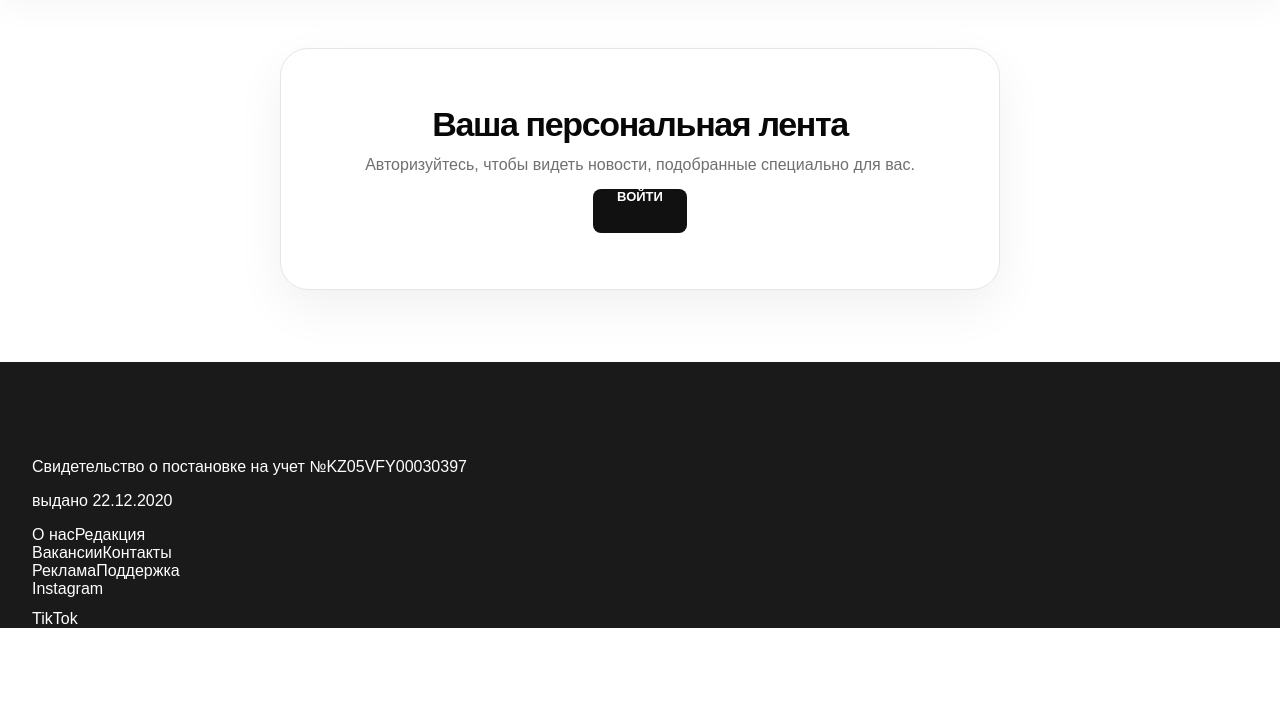
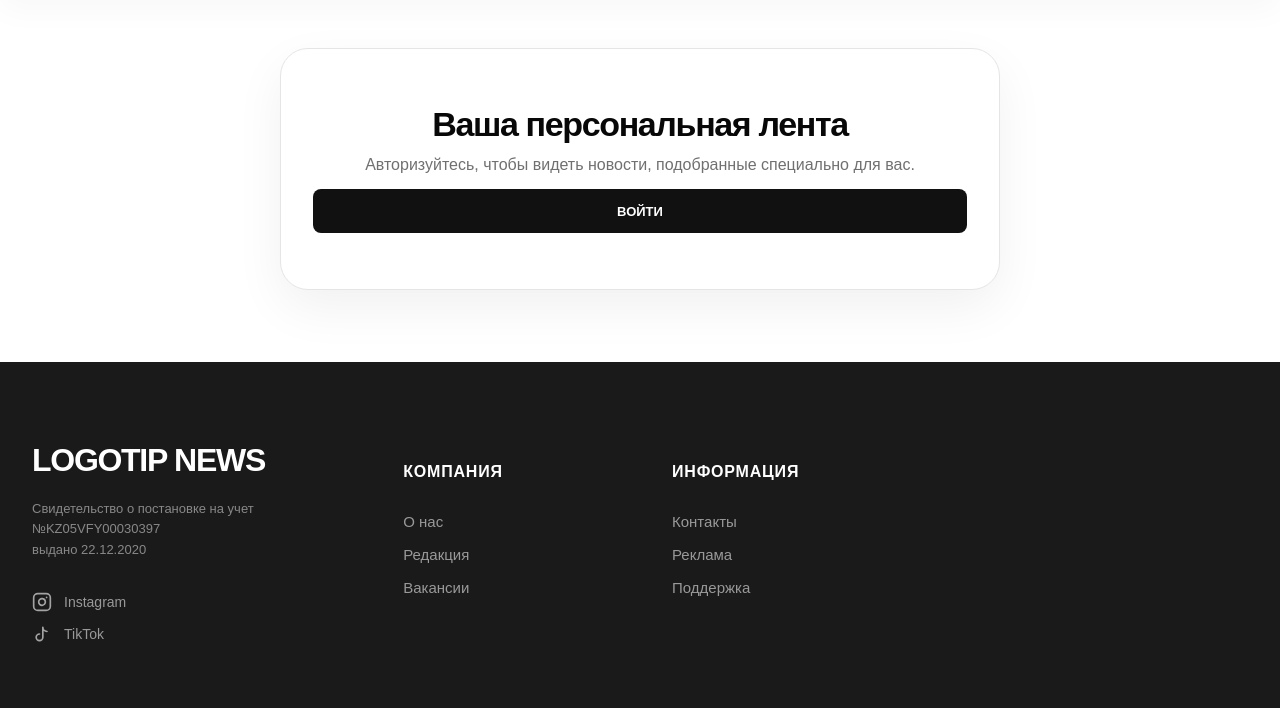
Before and after one commit to RakeGoose/news-site-main-frontend, a PHP site: page /pages/feed.php in a window 1280 px wide. Shown: the part 204-912 px from the top of the page. Before the commit the page ends 832 px from the top, so only its background shows below. Run offline with PHP 8.4, Linux system fonts and the light colour scheme; data that the repository does not hold is empty.

Commit message:
feed logic db work

```diff
--- a/assets/js/lang.js
+++ b/assets/js/lang.js
@@ -533,6 +533,31 @@ const langArr = {
         "en": "Click or drag the file here",
         "kz": "Файлды осы жерге басыңыз немесе сүйреп апарыңыз",
     },
+    "title_my_lenta": {
+        "ru": "Моя лента | Logotip news",
+        "en": "My feed | Logotip news",
+        "kz": "Менің лентам | Logotip news",
+    },
+    "lenta_auth_title": {
+        "ru": "Ваша персональная лента",
+        "en": "Your personal feed",
+        "kz": "Сіздің жеке лентаңыз",
+    },
+    "lenta_auth_text": {
+        "ru": "Авторизуйтесь, чтобы видеть новости, подобранные специально для вас.",
+        "en": "Log in to see news curated specifically for you.",
+        "kz": "Арнайы сізге арналған жаңалықтарды көру үшін жүйеге кіріңіз.",
+    },
+    "login_to_feed": {
+        "ru": "Войти",
+        "en": "Log in",
+        "kz": "Кіру",
+    },
+    "no_news_found": {
+        "ru": "В вашей ленте пока пусто.",
+        "en": "Your feed is currently empty.",
+        "kz": "Сіздің лентаңыз әзірге бос.",
+    },
     "": {
         "ru": "",
         "en": "",
--- a/pages/feed.php
+++ b/pages/feed.php
@@ -42,7 +42,7 @@ foreach ($result as $row) {
 <head>
     <meta charset="UTF-8">
     <meta name="viewport" content="width=device-width, initial-scale=1.0">
-    <title id="unit">Моя лента | Logotip news</title>
+    <title id="title_my_lenta">Моя лента | Logotip news</title>
     <link rel="stylesheet" href="/assets/css/global.css">
     <link rel="stylesheet" href="/assets/css/layout.css">
     <link rel="stylesheet" href="/assets/css/components.css">
@@ -82,7 +82,7 @@ foreach ($result as $row) {
 
         <div class="container header-search-row">
             <div class="search-bar">
-                <input type="text" placeholder="Поиск по сайту">
+                <input type="text" id="search-input" placeholder="Поиск по сайту">
             </div>
         </div>
 
@@ -128,7 +128,7 @@ foreach ($result as $row) {
                 <div class="feed-auth-box">
                     <h2 id="lenta_auth_title">Ваша персональная лента</h2>
                     <p id="lenta_auth_text">Авторизуйтесь, чтобы видеть новости, подобранные специально для вас.</p>
-                    <a href="/auth/login.html" class="auth-btn-black" style="display: inline-block; margin-top: 15px;">Войти</a>
+                    <a href="/auth/login.html" class="auth-btn-black" id="login_to_feed" style="display: flex; justify-content: center; margin-top: 15px;">Войти</a>
                 </div>
             <?php else: ?>
                 <ul class="news-grid-list">
@@ -173,23 +173,55 @@ foreach ($result as $row) {
     </main>
 
     <footer class="main-footer">
-        <div class="container footer-content">
-            <div class="footer-legal">
-                <p id="certificate1">Свидетельство о постановке на учет №KZ05VFY00030397</p>
-                <p id="certificate2">выдано 22.12.2020</p>
+        <div class="container footer-grid">
+            <div class="footer-brand">
+                <div class="footer-logo">LOGOTIP NEWS</div>
+                <div class="footer-legal-info">
+                    <p id="certificate1">Свидетельство о постановке на учет №KZ05VFY00030397</p>
+                    <p id="certificate2">Выдано 22.12.2020</p>
+                </div>
+                <div class="footer-socials">
+                    <a href="#" class="social-link" aria-label="Instagram">
+                        <svg width="20" height="20" viewBox="0 0 24 24" fill="none" stroke="currentColor" stroke-width="2"
+                        stroke-linecap="round" stroke-linejoin="round"><rect x="2" y="2" width="20" height="20" rx="5" ry="5"/>
+                        <path d="M16 11.37A4 4 0 1 1 12.63 8 4 4 0 0 1 16 11.37z"/><line x1="17.5" y1="6.5" x2="17.51" y2="6.5"/></svg>
+                        <span>Instagram</span>
+                    </a>
+                    <a href="#" class="social-link" aria-label="TikTok">
+                        <svg width="20" height="20" viewBox="0 0 24 24" fill="none" stroke="currentColor" stroke-width="2"
+                        stroke-linecap="round" stroke-linejoin="round"><path d="M9 12a4 4 0 1 0 4 4V4a5 5 0 0 0 5 5"/></svg>
+                        <span>TikTok</span>
+                    </a>
+                </div>
             </div>
-            <div class="footer-nav-groups">
-                <div class="footer-col"><a href="/pages/about.php" id="about_us">Про нас</a><a href="#" id="redaction">Редакция</a></div>
-                <div class="footer-col"><a href="#" id="vacancy">Вакансии</a><a href="/pages/contacts.php" id="contact">Контакты</a></div>
-                <div class="footer-col"><a href="#" id="advertisement">Реклама</a><a href="#" id="support">Поддержка</a></div>
-                <?php if (isset($_SESSION['user']) && $_SESSION['user']['role'] === 'admin'): ?>
-                    <div class="footer-col"><a href="/admin/admin.php" style="color: #009688; font-weight: bold;">Admin</a></div>
-                <?php endif; ?>
+
+            <div class="footer-nav-section">
+                <h4 class="footer-title company">Компания</h4>
+                <nav class="footer-links">
+                    <a href="/pages/about.php" id="about_us">Про нас</a>
+                    <a href="#" id="redaction">Редакция</a>
+                    <a href="#" id="vacancy">Вакансии</a>
+                </nav>
             </div>
-            <div class="footer-socials">
-                <a href="#" class="social-icon">Instagram</a>
-                <a href="#" class="social-icon">TikTok</a>
+
+            <div class="footer-nav-section">
+                <h4 class="footer-title information">Информация</h4>
+                <nav class="footer-links">
+                    <a href="/pages/contacts.php" id="contact">Контакты</a>
+                    <a href="#" id="advertisement">Реклама</a>
+                    <a href="#" id="support">Поддержка</a>
+                </nav>
             </div>
+
+            <?php if (isset($_SESSION['user']) && $_SESSION['user']['role'] === 'admin'): ?>
+            <div class="footer-nav-section">
+                <h4 class="footer-title">Админ-панель</h4>
+                <nav class="footer-links">
+                    <a href="/admin/admin.php" style="color: var(--color-accent); font-weight: bold;">Управление сайтом</a>
+                    <a href="/admin/admin_actions.php">Управление новостями</a>
+                </nav>
+            </div>
+            <?php endif; ?>
         </div>
     </footer>
     <script src="/assets/js/lang.js"></script>
```
